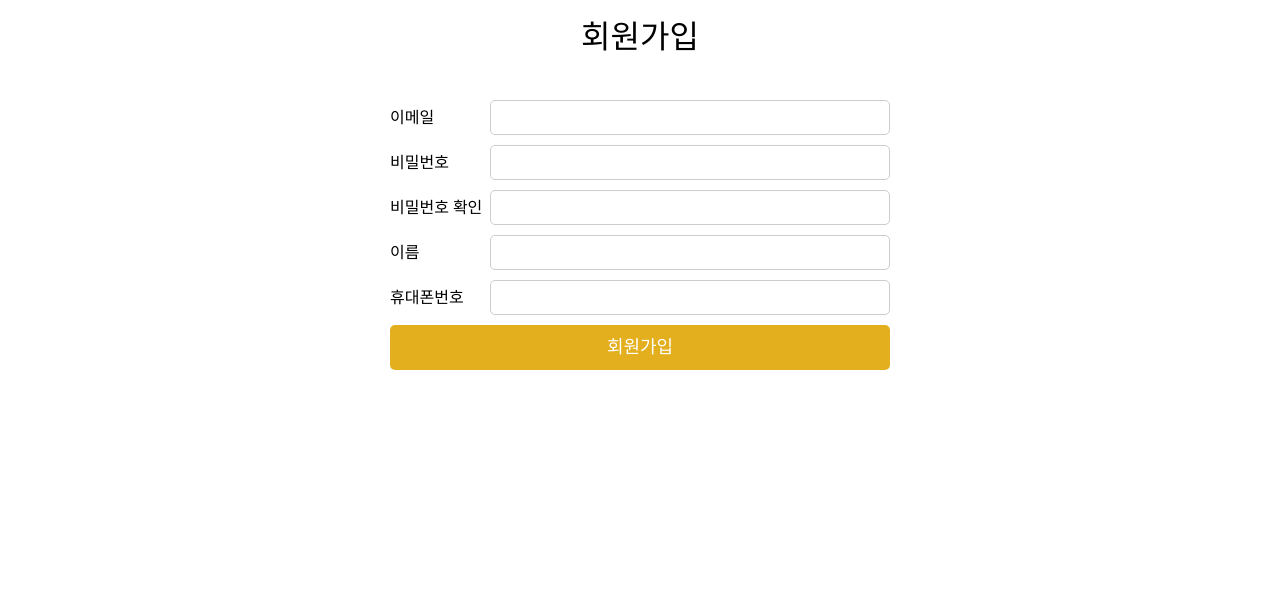
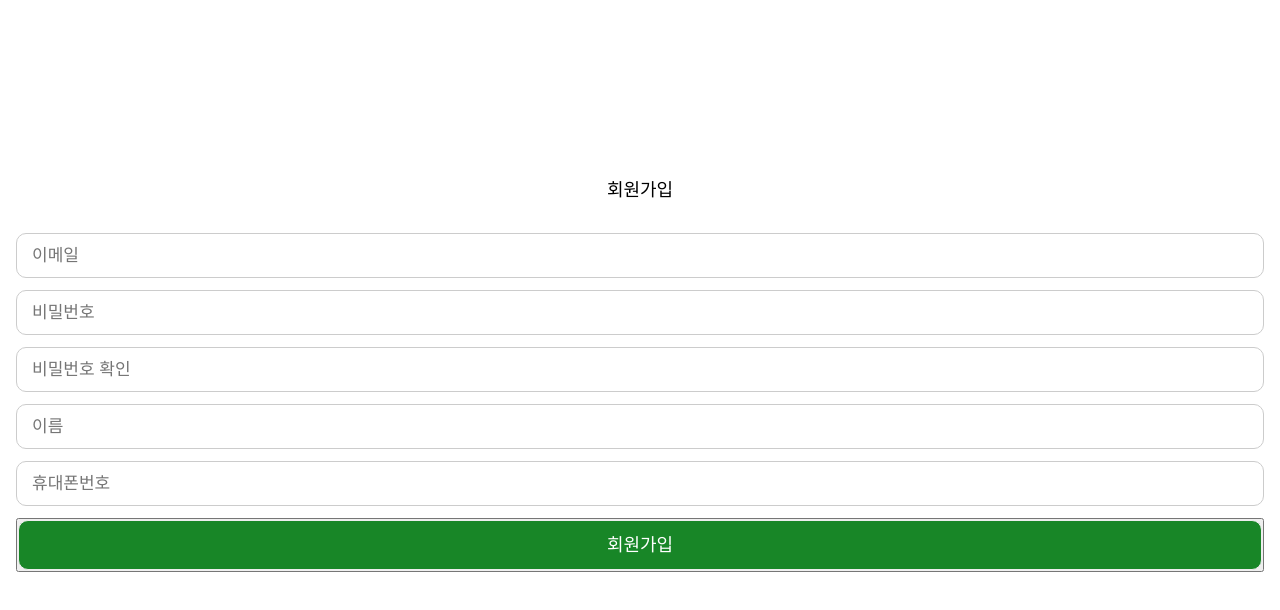
Before and after one commit to bdabin/yeonstargram-spa, a Vue app: page /account/join in a window 1280 px wide. Shown: the top 610 px of the page. Built offline with nearby package versions, Linux system fonts and the light colour scheme.

Commit message:
회원가입 UI 업데이트

```diff
--- a/src/components/container/account/JoinContainer.vue
+++ b/src/components/container/account/JoinContainer.vue
@@ -52,10 +52,12 @@ export default {
       } finally {
         if (data.status === 200) {
           // 회원가입 성공
-          console.log('회원가입 성공')
+          // console.log('회원가입 성공')
+          alert('회원가입 완료 !')
+          this.$router.push('/account/login')
         } else {
           // 회원가입 실패
-          console.log('회원가입 실패')
+          alert('회원가입을 할 수 없습니다.')
         }
       }
     }
--- a/src/components/presentational/organisms/account/JoinBox.vue
+++ b/src/components/presentational/organisms/account/JoinBox.vue
@@ -1,51 +1,30 @@
 <template>
-  <Box direction="column" horizontal="center">
-    <Span class="join-title" type="title1">회원가입</Span>
+  <Box class="join-wrap" direction="column" horizontal="center" padding="16px" vertical="center">
+    <Box padding="0 0 30px">
+      <Span class="join-title" type="title1">회원가입</Span>
+    </Box>
 
-    <Box class="join-box" direction="column" horizontal="center" vertical="center">
-      <Box vertical="center">
-        <Box>
-          <Span>이메일</Span>
-        </Box>
-        <Box>
-          <input v-model="user.email" type="email" />
-        </Box>
-      </Box>
-      <Box vertical="center">
-        <Box>
-          <Span>비밀번호</Span>
-        </Box>
-        <Box>
-          <input v-model="user.password" type="password" />
-        </Box>
-      </Box>
-      <Box vertical="center">
-        <Box>
-          <Span>비밀번호 확인</Span>
-        </Box>
-        <Box>
-          <input v-model="user.rePassword" type="password" />
-        </Box>
-      </Box>
-      <Box vertical="center">
-        <Box>
-          <Span>이름</Span>
-        </Box>
-        <Box>
-          <input v-model="user.username" type="text" />
-        </Box>
-      </Box>
-      <Box vertical="center">
-        <Box>
-          <Span>휴대폰번호</Span>
-        </Box>
-        <Box>
-          <input v-model="user.phone" type="text" />
-        </Box>
-      </Box>
+    <Box
+      class="join-box"
+      direction="column"
+      horizontal="center"
+      vertical="center"
+      padding="0 0 50px"
+    >
+      <input v-model="user.email" type="email" placeholder="이메일" />
+      <input v-model="user.password" type="password" placeholder="비밀번호" />
+      <input v-model="user.rePassword" type="password" placeholder="비밀번호 확인" />
 
-      <Box class="join-btn">
-        <Button @click="$emit('goJoin')">회원가입</Button>
+      <input v-model="user.username" type="text" placeholder="이름" />
+
+      <input v-model="user.phone" type="text" placeholder="휴대폰번호" />
+
+      <Box class="join-btn" direction="column">
+        <Button @click="$emit('goJoin')">
+          <RoundBox radius="10px" vertical="center" horizontal="center" padding="0">
+            <Span type="title1">회원가입</Span>
+          </RoundBox>
+        </Button>
       </Box>
     </Box>
   </Box>
@@ -55,12 +34,14 @@
 import Span from '@/components/presentational/atoms/Span'
 import Button from '@/components/presentational/atoms/Button'
 import Box from '@/components/presentational/molecules/Box'
+import RoundBox from '@/components/presentational/molecules/RoundBox'
 
 export default {
   components: {
     Span,
     Button,
-    Box
+    Box,
+    RoundBox
   },
   props: {
     user: {
@@ -74,43 +55,36 @@ export default {
 </script>
 
 <style lang="scss" scoped>
-.join-title {
-  font-size: 32px;
-  padding: 25px 0 50px;
+.join-wrap {
+  height: 100vh;
 }
 .join-box {
   width: 100%;
-  & > .box {
-    width: 500px;
-    margin-bottom: 10px;
-    span {
-      width: 100px;
-      line-height: 35px;
-    }
-
-    input {
-      width: 400px;
-      height: 35px;
-      line-height: 35px;
-      border-radius: 5px;
-      border: 1px solid #ccc;
-      font-size: 17px;
-      padding: 0 10px;
+  input {
+    width: 100%;
+    height: 45px;
+    line-height: 45px;
+    border-radius: 10px;
+    border: 1px solid #ccc;
+    font-size: 17px;
+    padding: 0 15px;
+    margin-bottom: 12px;
+    &:focus {
+      outline: 0;
     }
   }
 
   .join-btn {
-    // width: 100%;
+    width: 100%;
     button {
       width: 100%;
-      border-radius: 5px;
-      background-color: rgb(228, 175, 30);
-      color: #fff;
-      text-align: center;
-      height: 45px;
-      border: 0;
-      font-size: 18px;
-      line-height: 45px;
+      .round-box {
+        background-color: rgb(24, 134, 39);
+        height: 50px;
+        span {
+          color: #fff;
+        }
+      }
     }
   }
 }
```
